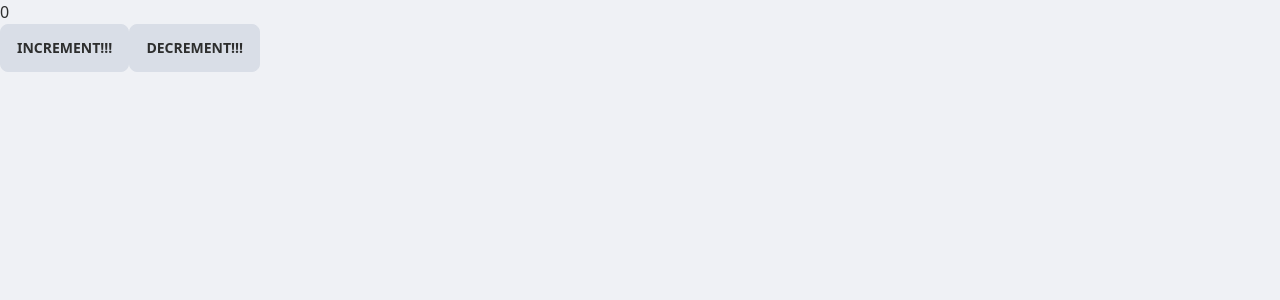
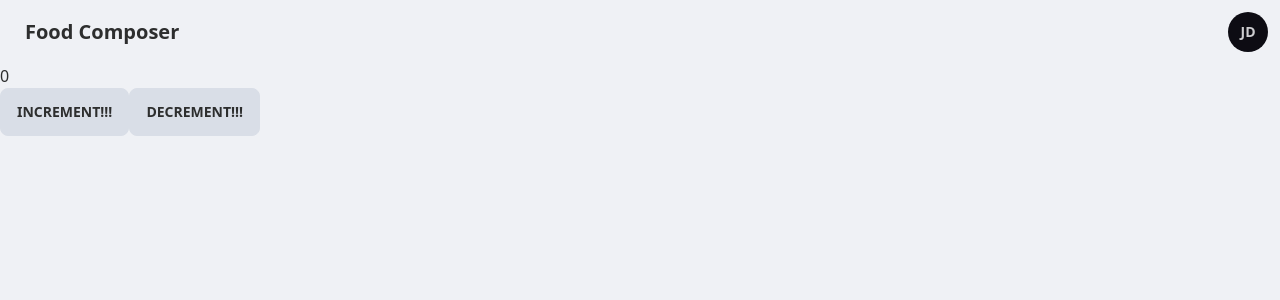
Before and after one commit to dragenet/ts-next-app-dir-template, a Next.js app in the folder packages/webapp/: page / in a window 1280 px wide. Shown: the top 300 px of the page. Built offline with nearby package versions, Linux system fonts and the light colour scheme.

Commit message:
#15: Add header

```diff
--- a/packages/webapp/src/app/layout.tsx
+++ b/packages/webapp/src/app/layout.tsx
@@ -1,6 +1,7 @@
-import React, { ReactNode } from 'react'
+import Navbar from '@/components/organisms/Navbar'
 import Providers from '@/components/providers/Providers'
 import '@/styles/global.css'
+import React, { ReactNode } from 'react'
 
 export interface RootLayoutProps {
   children: ReactNode
@@ -13,9 +14,14 @@ export const metadata = {
 
 export default function RootLayout({ children }: RootLayoutProps) {
   return (
-    <html lang="en">
+    <html lang="en" data-theme="brand">
       <body suppressHydrationWarning={true}>
-        <Providers>{children}</Providers>
+        <Providers>
+          <div className="flex flex-col">
+            <Navbar />
+            <div>{children}</div>
+          </div>
+        </Providers>
       </body>
     </html>
   )
--- /dev/null
+++ b/packages/webapp/src/components/atoms/Avatar.tsx
@@ -0,0 +1,13 @@
+const Avatar = () => {
+  return (
+    <>
+      <div className="avatar placeholder">
+        <div className="bg-neutral-focus text-neutral-content rounded-full w-10">
+          <span className="text-l">JD</span>
+        </div>
+      </div>
+    </>
+  )
+}
+
+export default Avatar
--- /dev/null
+++ b/packages/webapp/src/components/organisms/Navbar.tsx
@@ -0,0 +1,18 @@
+import Avatar from '@/components/atoms/Avatar'
+
+const Navbar = () => {
+  return (
+    <div className="navbar bg-base-100" data-component_name="Navbar">
+      <div className="flex-1">
+        <a className="btn btn-ghost normal-case text-xl">Food Composer</a>
+      </div>
+      <div className="flex-none">
+        <button className="btn btn-ghost btn-circle">
+          <Avatar />
+        </button>
+      </div>
+    </div>
+  )
+}
+
+export default Navbar
```
